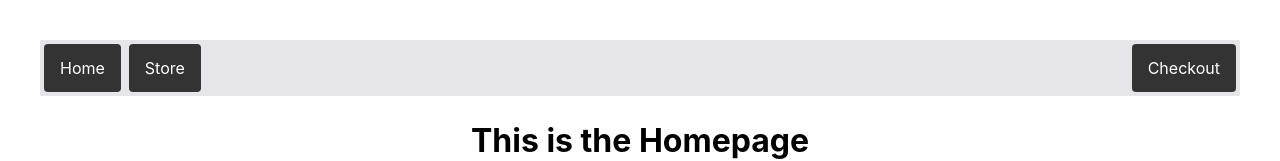
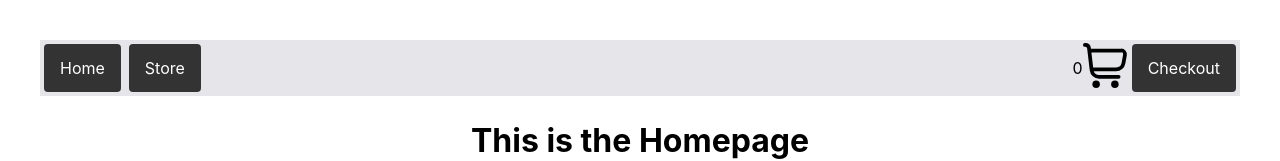
Before and after one commit to Feud-Rose/react-shopping-cart, a React (Vite) app: page / in a window 1280 px wide. Shown: the top 161 px of the page. Built offline with nearby package versions, Linux system fonts and the light colour scheme.

Commit message:
feat: add context for shopping cart state

```diff
--- a/src/App.jsx
+++ b/src/App.jsx
@@ -3,6 +3,8 @@ import './App.css'
 import NavBar from './components/NavBar/NavBar'
 import { Outlet } from 'react-router-dom'
 import GetProducts from './components/GetProducts/GetProducts'
+import { CartContext } from './components/ShoppingCart/CartContext'
+
 
 function App() {
   const [userCart, setUserCart] = useState(0);
@@ -10,8 +12,11 @@ function App() {
 
 
 
+
   return (
     <>
+    <CartContext.Provider value={userCart}/>
+
     <NavBar
     userCart/>
     <Outlet
--- a/src/components/GetProducts/GetProducts.jsx
+++ b/src/components/GetProducts/GetProducts.jsx
@@ -1,5 +1,6 @@
 import { useState,useEffect } from "react";
 import styled from "styled-components";
+import { CartContext } from "../ShoppingCart/CartContext";
 
 const StoreProductsDiv = styled.div`
   min-width: 230px;
@@ -65,6 +66,11 @@ const GetProducts = () => {
 
       }, []);
 
+      function handleAddTooCart(data) {
+        console.log(data)
+      }
+
+
       return (
         <>
           <h1>Products</h1>
@@ -79,7 +85,7 @@ const GetProducts = () => {
                 `${item.description.substring(0, 70)}...` : item.description}
                 </StyledDescription>
                 <StyledPrice>$ {+ item.price}</StyledPrice>
-                <StyledButton>Add too Cart</StyledButton>
+                <StyledButton onClick={() => handleAddTooCart({item})}>Add too Cart</StyledButton>
 
             </ProductCardDiv>)}
            </StoreProductsDiv>
--- a/src/components/NavBar/NavBar.jsx
+++ b/src/components/NavBar/NavBar.jsx
@@ -1,6 +1,8 @@
 import styled from "styled-components";
 import { Link } from "react-router-dom";
+import ShoppingCart from "../ShoppingCart/ShoppingCart";
 
+import { CartContext } from "../ShoppingCart/CartContext";
 
 const StyledLink = styled(Link)`
   padding: 0.75em 1em;
@@ -15,9 +17,16 @@ const StyledLink = styled(Link)`
   }
 `;
 
+const CartCheckoutHolder = styled.div`
+margin-left: auto;
+display:flex;
+align-items:center;
+
+`;
+
 const CartLink = styled(StyledLink)`
-  justify-self: flex-end;
-  margin-left: auto;
+
+
 
 `;
 
@@ -33,13 +42,24 @@ const StyledDiv = styled.div`
 
 function NavBar(userCart){
   console.log(userCart)
+
+
+
+
     return (
 
           <StyledDiv role="navigation">
 
               <StyledLink to="/">Home</StyledLink>
               <StyledLink to="/Store">Store</StyledLink>
-              <CartLink to="/Checkout"> Checkout</CartLink>
+
+              <CartCheckoutHolder >
+                <CartContext.Consumer>
+                  {value=> <p>{value.length}</p>}
+                </CartContext.Consumer>
+                <ShoppingCart />
+                <CartLink to="/Checkout"> Checkout</CartLink>
+              </CartCheckoutHolder >
 
           </StyledDiv>
 
--- /dev/null
+++ b/src/components/ShoppingCart/CartContext.jsx
@@ -0,0 +1,3 @@
+import { createContext } from "react";
+
+export const CartContext=createContext([])
--- a/src/components/ShoppingCart/ShoppingCart.jsx
+++ b/src/components/ShoppingCart/ShoppingCart.jsx
@@ -1,14 +1,25 @@
-import { useState, setState } from "react"
+import { useState, useEffect } from "react"
+import styled from "styled-components"
+
+const StyledCartIcon = styled.img`
+max-width: 45px;
+max-height: auto;
+margin-left: auto;
+`;
+
 
 const ShoppingCart = () => {
-    const [items, setItems] = useState([1]);
-    setItems({id:1})
-    useEffect(() => {
-        localStorage.setItem('items', JSON.stringify(items));
-      }, [items]);
 
 
-    return items
+    //On load check localestorage for shopping cart data
+    //use
+
+
+    return(
+      <div>
+        <StyledCartIcon src="../src/assets/shopping-cart.svg" alt=""/>
+      </div>
+    )
 
 }
 
--- a/src/components/Store/Store.jsx
+++ b/src/components/Store/Store.jsx
@@ -1,4 +1,4 @@
-import { useState,setState } from "react"
+import { useState,} from "react"
 import GetProducts from "../GetProducts/GetProducts"
 
 
```
Also changed, not shown: src/components/Checkout/Checkout.jsx (+9 -0 lines), src/components/HomePage/HomePage.jsx (+9 -2 lines), src/assets/shopping-cart.svg (added).
